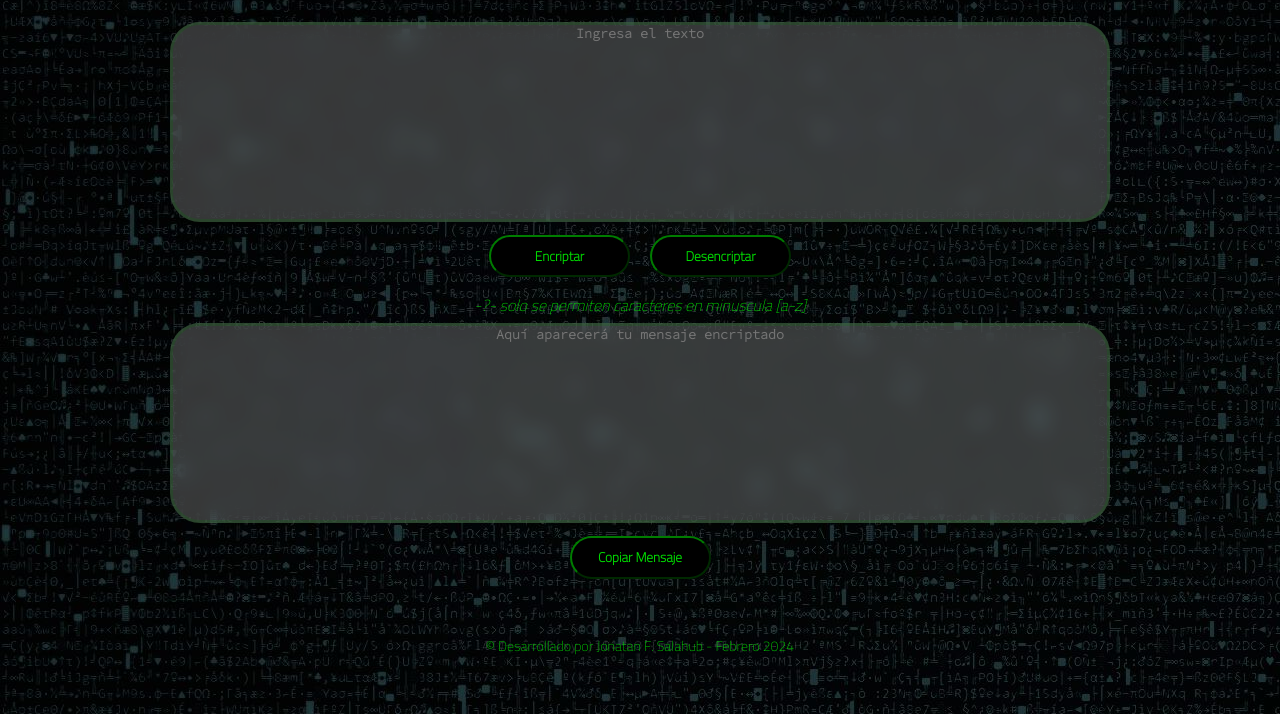
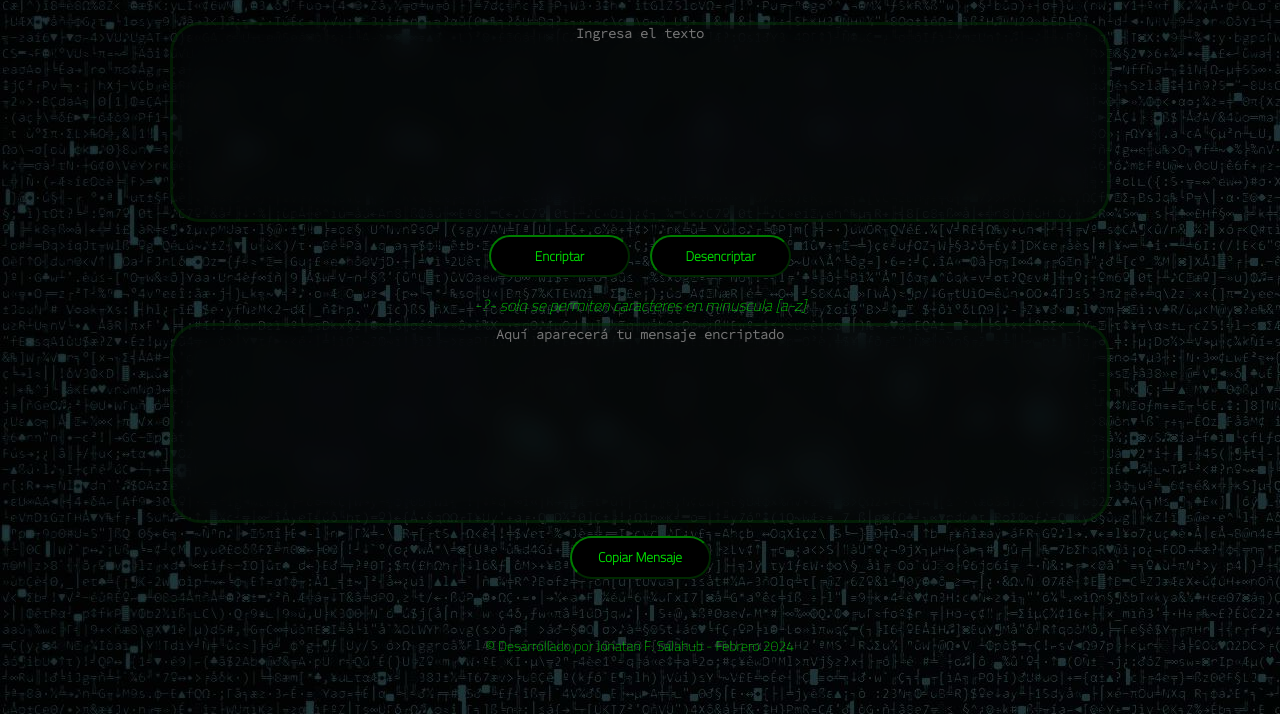
Before and after one commit to xjfmx/encript-texto, a plain HTML site: page index.html in a window 1280 px wide. Shown: the part 86-800 px from the top of the page. Drawn offline with Linux system fonts and the light colour scheme.

Commit message:
Update style.css
agregado efecto cristal al textarea

```diff
--- a/style.css
+++ b/style.css
@@ -71,8 +71,8 @@ main {
 
 .text-input {
     border-radius: 30px;
-    background: rgba(255, 255, 255, 0.2);
-    backdrop-filter: blur(10px);
+    background: rgba(0, 0, 0, 0.1);
+    backdrop-filter: blur(15px);
     vertical-align: center;
     display: flexbox;
     border: 3px solid rgba(0, 120, 0, 0.2);
```
